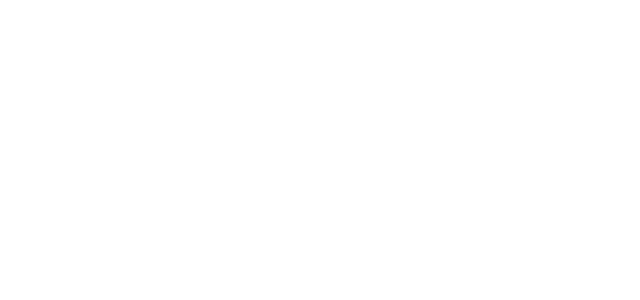
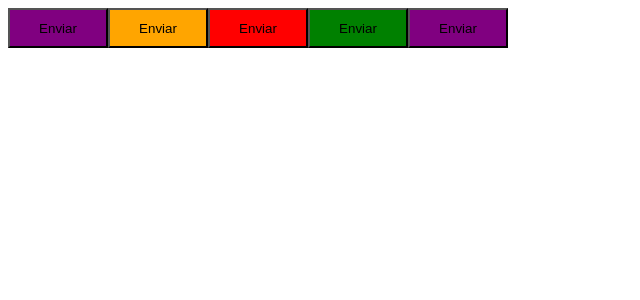
Before and after one commit to DiogoKasteller/02-Ignite-Timer, a React (Vite) app: page / in a window 1280 px wide. Shown: the top 300 px of the page, without its empty margins (0-640 px from the left). Built offline with nearby package versions, Linux system fonts and the light colour scheme.

Commit message:
adding button styled component

```diff
--- a/package.json
+++ b/package.json
@@ -11,12 +11,14 @@
   },
   "dependencies": {
     "react": "^18.3.1",
-    "react-dom": "^18.3.1"
+    "react-dom": "^18.3.1",
+    "styled-components": "^6.1.13"
   },
   "devDependencies": {
     "@eslint/js": "^9.9.0",
     "@types/react": "^18.3.3",
     "@types/react-dom": "^18.3.0",
+    "@types/styled-components": "^5.1.34",
     "@vitejs/plugin-react": "^4.3.1",
     "eslint": "^9.9.0",
     "eslint-plugin-react-hooks": "^5.1.0-rc.0",
--- a/src/App.tsx
+++ b/src/App.tsx
@@ -1,3 +1,13 @@
+import { Button } from "./components/Button"
+
 export function App() {
-  return <h1></h1>
+  return (
+    <>
+      <Button variant="primary"></Button>
+      <Button variant="secondary"></Button>
+      <Button variant="danger"></Button>
+      <Button variant="success"></Button>
+      <Button></Button>
+    </>
+  )
 }
--- /dev/null
+++ b/src/components/Button.styles.ts
@@ -0,0 +1,25 @@
+import styled, { css } from "styled-components"
+
+export type ButtonVariant = "primary" | "secondary" | "danger" | "success"
+
+interface ButtonContainerProps {
+  variant: ButtonVariant
+}
+
+const buttonVariants = {
+  primary: "purple",
+  secondary: "orange",
+  danger: "red",
+  success: "green",
+}
+
+export const ButtonContainer = styled.button<ButtonContainerProps>`
+  width: 100px;
+  height: 40px;
+
+  ${(props) => {
+    return css`
+      background-color: ${buttonVariants[props.variant]};
+    `
+  }}
+`
--- /dev/null
+++ b/src/components/Button.tsx
@@ -0,0 +1,9 @@
+import { ButtonContainer, ButtonVariant } from "./Button.styles.ts"
+
+interface ButtonProps {
+  variant?: ButtonVariant
+}
+
+export function Button({ variant = "primary" }: ButtonProps) {
+  return <ButtonContainer variant={variant}>Enviar</ButtonContainer>
+}
```
Also changed, not shown: 1 other file (tests, documents, lock files or other folders).
